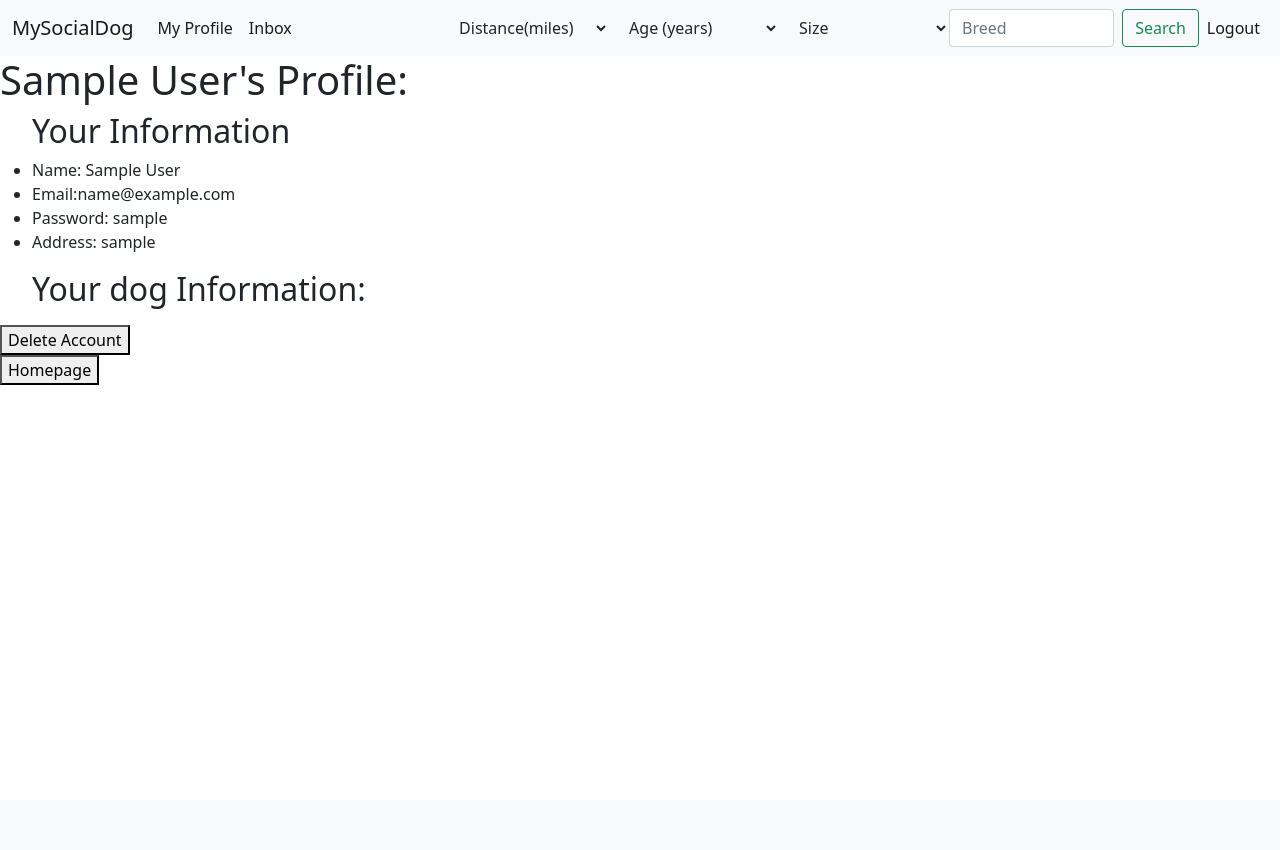
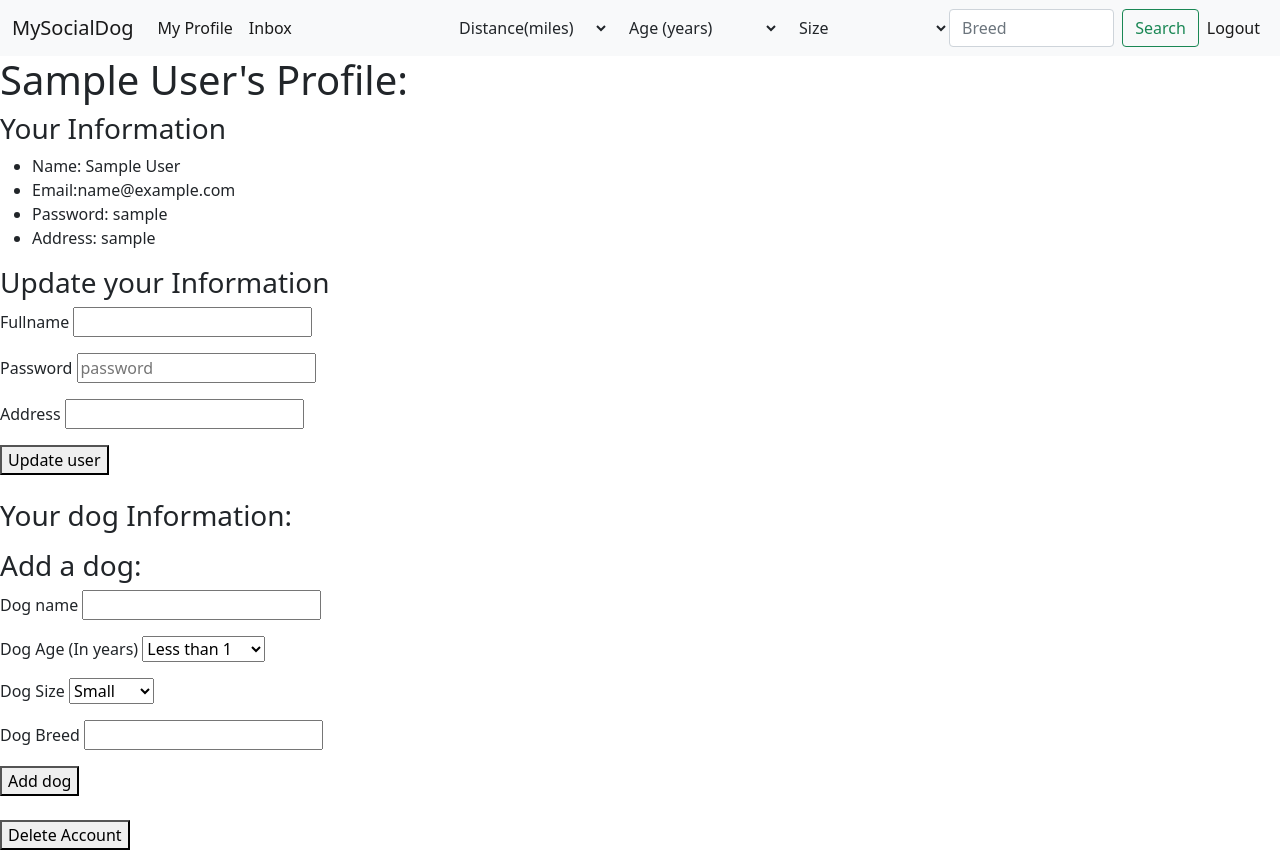
Before and after one commit to BeatrizNiemeyer/My-Social-Dog-Project, a Flask app: template templates/profile.html in a window 1280 px wide. Before the commit the page ends 385 px from the top, so only its background shows below. Run offline with Flask 2, Linux system fonts and the light colour scheme; the template is opened without the code that fills it: values that come from a table or form of the project are taken from there, others are empty; the visitor is signed in with stand-in values (Sample User, id 1); data comes from the database, SQL or seed files in the repository.

Commit message:
new features: add new dog, edit profile

```diff
--- a/crud.py
+++ b/crud.py
@@ -144,6 +144,7 @@ def distance_between_users(coordinate1, coordinate2):
 
     return distance_miles
 
+
 if __name__ == '__main__':
     from server import app
     connect_to_db(app)
--- a/server.py
+++ b/server.py
@@ -4,6 +4,7 @@ from model import connect_to_db, db
 import crud
 from jinja2 import StrictUndefined
 from datetime import datetime
+from model import db, User, Dog, Message, connect_to_db
 
 app = Flask(__name__)
 app.secret_key = "key"
@@ -274,7 +275,48 @@ def search():
                         user = crud.get_user_by_id(every_user.user_id)
                         list_of_searched_dogs.append(user)
 
+    list_of_searched_dogs = set(list_of_searched_dogs)
+
     return render_template('all_profiles.html', users=list_of_searched_dogs, user_id=user_id, user=user)
+
+@app.route("/update_user")
+def update_user():
+    """ User update profile """
+
+    if "user" in session:
+        user_id = session["user"]
+
+    fullname = request.args.get('fullname')
+    password = request.args.get('password')
+    address = request.args.get('address')
+
+    db.session.query(User).filter(User.user_id == user_id).update({"fullname": fullname, "password":password, "address":address})
+    db.session.commit()
+
+    user = crud.get_user_by_id(user_id)
+
+    return render_template("/profile.html", user=user)
+
+@app.route("/add_dog")
+def add_dog():
+    """ Adding a new dog """
+
+    if "user" in session:
+        user_id = session["user"]
+
+    dog_name = request.args.get('dog_name')
+    dog_age = request.args.get('dog_age')
+    dog_size = request.args.get('dog_size')
+    dog_breed = request.args.get('dog_breed')
+    dog_breed = dog_breed.lower()
+
+    dog = crud.create_dog_profile(user_id, dog_name, dog_age, dog_size, dog_breed)
+    db.session.add(dog) #Adding user's dog to the data base
+    db.session.commit()
+    flash('Your account has been successfully created. You can log in now')
+
+    return redirect("/profile")
+
 
 
 @app.route("/delete_account")
@@ -285,6 +327,7 @@ def delete_account():
         user_id = session["user"]
 
     user = crud.get_user_by_id(user_id)
+
 
     db.session.delete(user)
     db.session.commit()
--- a/templates/all_profiles.html
+++ b/templates/all_profiles.html
@@ -27,6 +27,7 @@
                     <li>
                         And this pup is a {{user.dog_size}} {{user.dog_breed}}
                     </li>
+                    <br>
                     {% else %}
                         <li>
                             {{user.user.fullname}} is the owner of {{user.dog_name}}!
@@ -37,6 +38,7 @@
                         <li>
                             And this pup is a {{user.dog_size}} {{user.dog_breed}}
                         </li>
+                        <br>
                         {% endif %}
                 {% endfor %}
             </ul>
--- a/templates/profile.html
+++ b/templates/profile.html
@@ -4,33 +4,102 @@
 {% block body %}
 
 <h1>{{user.fullname}}'s Profile:</h1>
+
+<h3>Your Information</h3>
 <ul>
-<h2>Your Information</h2>
 <li>Name: {{user.fullname}}</li>
 <li>Email:{{user.email}}</li>
 <li>Password: {{user.password}}</li>
 <li>Address: {{user.address}}</li>
 </ul>
 
+
+
+
+<form action="/update_user">
+    <h3>Update your Information</h3>
+    <p>
+        Fullname <input type="text" name="fullname">
+      </p>
+
+      <p>
+        Password <input type="password" name="password" placeholder="password">
+      </p>
+
+      <p>
+        Address <input type="text" name="address">
+      </p>
+
+    <button type="submit"> Update user </button>
+
+</form>
+<br>
+
+<h3>Your dog Information:</h3>
 <ul>
-<h2>Your dog Information:</h2>
 {% for dog in user.dogs %}
     <li>Name: {{dog.dog_name}}</li>
     <li> Age: {{dog.dog_age}}</li>
     <li> Size: {{dog.dog_size}}</li>
     <li> Breed: {{dog.dog_breed}}</li>
+    <br>
     {% endfor %}
 </ul>
+
+
+<form action="/add_dog">
+    <h3>Add a dog:</h3>
+    <p>
+        Dog name <input type="text" name="dog_name">
+    </p>
+
+    <p>
+        Dog Age (In years)
+         <select name="dog_age">
+              <option value=0>Less than 1</option>
+              <option value=1>1</option>
+              <option value=2>2</option>
+              <option value=3>3</option>
+              <option value=4>4</option>
+              <option value=5>5</option>
+              <option value=6>6</option>
+              <option value=7>7</option>
+              <option value=8>8</option>
+              <option value=9>9</option>
+              <option value=10>10</option>
+              <option value=11>11</option>
+              <option value=12>12</option>
+              <option value=13>13</option>
+              <option value=14>14</option>
+              <option value=15>15</option>
+              <option value=16>More than 15</option>
+          </select>
+
+    </p>
+
+    <p>
+        Dog Size
+        <select name="dog_size">
+            <option value="small">Small</option>
+            <option value="medium">Medium</option>
+            <option value="large">Large</option>
+          </select>
+    </p>
+
+    <p>
+        Dog Breed <input type="text" name="dog_breed">
+    </p>
+
+    <button type="submit"> Add dog </button>
+
+</form>
+
+<br>
 
 <form action="/delete_account">
 
     <button type="submit"> Delete Account </button>
 
 </form>
-<form action="/all_profiles">
-
-    <button type="submit"> Homepage </button>
-
-</form>
 
 {% endblock %}
```
Also changed, not shown: README.md.
